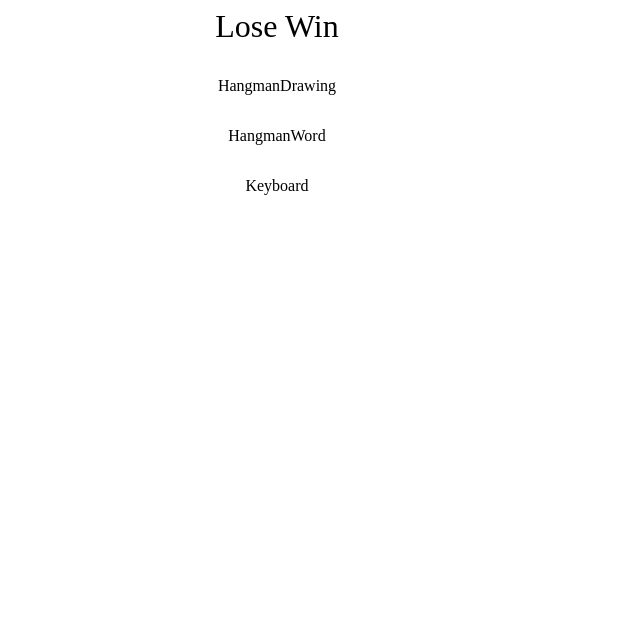
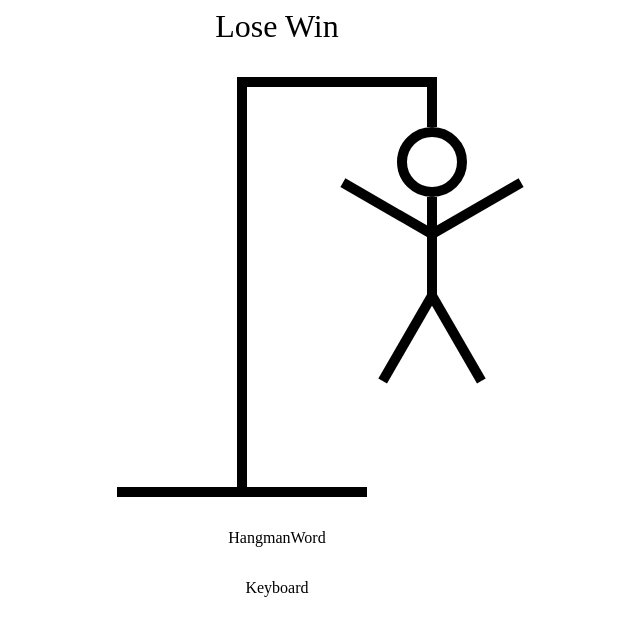
Before and after one commit to mraltun/react-ts-hangman-game, a React (Vite) app: page / in a window 1280 px wide. Shown: the top 636 px of the page, without its empty margins (363-1003 px from the left). Built offline with nearby package versions, Linux system fonts and the light colour scheme.

Commit message:
HangmanDrawing is done

```diff
--- a/src/HangmanDrawing.tsx
+++ b/src/HangmanDrawing.tsx
@@ -1,7 +1,130 @@
 import React from "react";
 
+const HEAD = (
+  <div
+    style={{
+      width: "50px",
+      height: "50px",
+      borderRadius: "100%",
+      border: "10px solid black",
+      position: "absolute",
+      top: "50px",
+      right: "-30px",
+    }}
+  />
+);
+
+const BODY = (
+  <div
+    style={{
+      width: "10px",
+      height: "100px",
+      background: "black",
+      position: "absolute",
+      top: "120px",
+      right: "0px",
+    }}
+  />
+);
+
+const RIGHT_ARM = (
+  <div
+    style={{
+      width: "100px",
+      height: "10px",
+      background: "black",
+      position: "absolute",
+      top: "150px",
+      right: "-100px",
+      rotate: "-30deg",
+      transformOrigin: "left bottom",
+    }}
+  />
+);
+
+const LEFT_ARM = (
+  <div
+    style={{
+      width: "100px",
+      height: "10px",
+      background: "black",
+      position: "absolute",
+      top: "150px",
+      right: "10px",
+      rotate: "30deg",
+      transformOrigin: "right bottom",
+    }}
+  />
+);
+
+const RIGHT_LEG = (
+  <div
+    style={{
+      width: "100px",
+      height: "10px",
+      background: "black",
+      position: "absolute",
+      top: "210px",
+      right: "-90px",
+      rotate: "60deg",
+      transformOrigin: "left bottom",
+    }}
+  />
+);
+
+const LEFT_LEG = (
+  <div
+    style={{
+      width: "100px",
+      height: "10px",
+      background: "black",
+      position: "absolute",
+      top: "210px",
+      right: 0,
+      rotate: "-60deg",
+      transformOrigin: "right bottom",
+    }}
+  />
+);
+
 const HangmanDrawing = () => {
-  return <div>HangmanDrawing</div>;
+  return (
+    <div style={{ position: "relative" }}>
+      <div
+        style={{
+          height: "50px",
+          width: "10px",
+          background: "black",
+          top: 0,
+          right: 0,
+          position: "absolute",
+        }}
+      />
+      <div
+        style={{
+          height: "10px",
+          width: "200px",
+          background: "black",
+          marginLeft: "120px",
+        }}
+      />
+      <div
+        style={{
+          height: "400px",
+          width: "10px",
+          background: "black",
+          marginLeft: "120px",
+        }}
+      />
+      <div style={{ height: "10px", width: "250px", background: "black" }} />
+      {HEAD}
+      {BODY}
+      {LEFT_ARM}
+      {RIGHT_ARM}
+      {LEFT_LEG}
+      {RIGHT_LEG}
+    </div>
+  );
 };
 
 export default HangmanDrawing;
```
